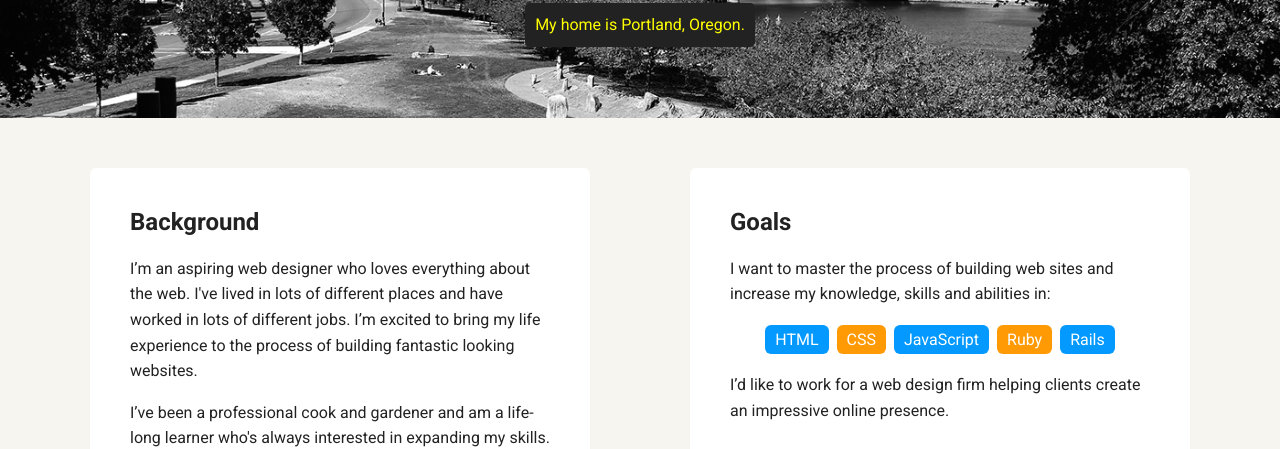
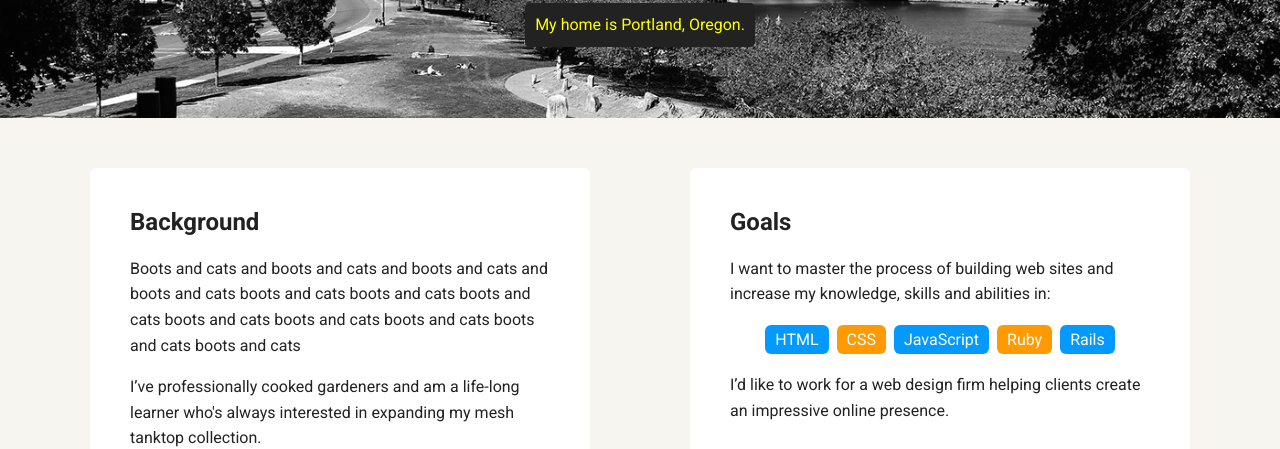
Before and after one commit to ifics/portfolioPageBasicPractice, a plain HTML site: page index.html in a window 1280 px wide. Shown: the part 352-801 px from the top of the page. Drawn offline with Linux system fonts and the light colour scheme; files whose address does not match are found by name; a web font is replaced by a local one.

Commit message:
initial site changes to HTML

```diff
--- a/index.html
+++ b/index.html
@@ -4,7 +4,7 @@
   <meta charset="utf-8">
   <title>Jane Smith's Profile</title>
   <meta name="viewport" content="width=device-width, initial-scale=1.0">
-  <link rel="stylesheet" href="styles.css">
+  <link rel="stylesheet" href="css/styles.css">
   <link href="https://fonts.googleapis.com/css?family=Muli%7CRoboto:400,300,500,700,900" rel="stylesheet"></head>
   <body>
 
@@ -25,8 +25,8 @@
     <main class="flex">
       <div class="card">
         <h2>Background</h2>
-        <p>I’m an aspiring web designer who loves everything about the web. I've lived in lots of different places and have worked in lots of different jobs. I’m excited to bring my life experience to the process of building fantastic looking websites.</p>
-        <p>I’ve been a professional cook and gardener and am a life-long learner who's always interested in expanding my skills.</p>
+        <p>Boots and cats and boots and cats and boots and cats and boots and cats boots and cats boots and cats boots and cats boots and cats boots and cats boots and cats boots and cats boots and cats</p>
+        <p>I’ve professionally cooked gardeners and am a life-long learner who's always interested in expanding my mesh tanktop collection.</p>
       </div>
 
       <div class="card">
```
Also changed, not shown: css/styles.css (renamed from styles.css), images/profile.jpg (added).
